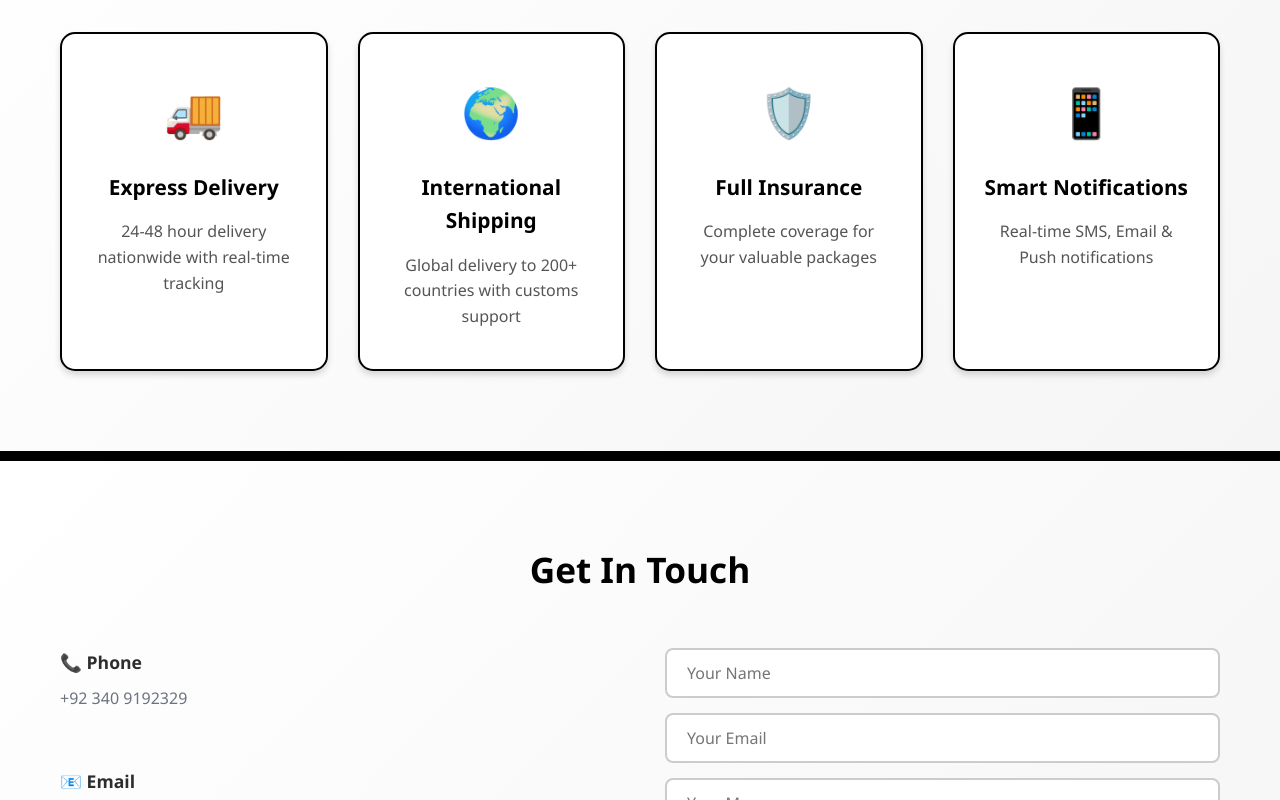
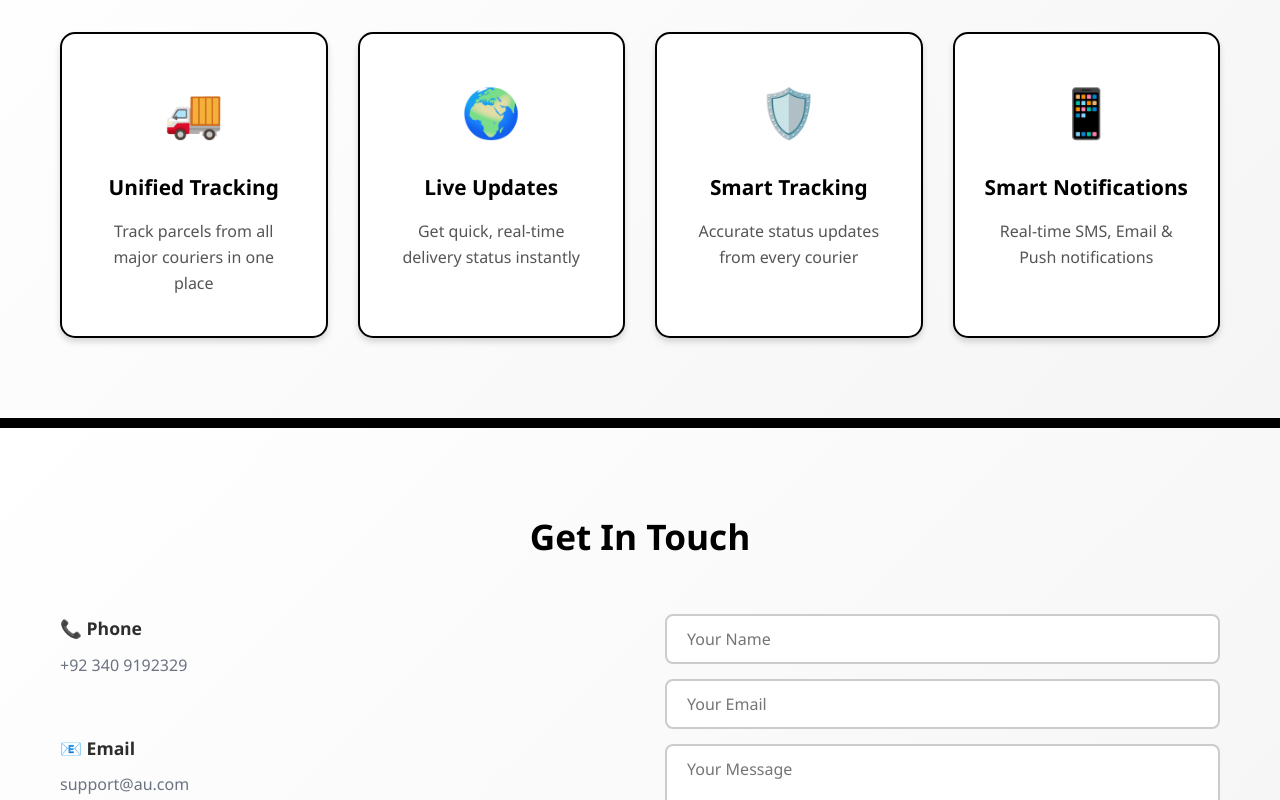
Before and after one commit to wolfie2007/trackpro, a plain HTML site: page index.html in a window 1280 px wide. Shown: the part 994-1794 px from the top of the page. Drawn offline with Linux system fonts and the light colour scheme.

Commit message:
Fixed Layout on Home Page

```diff
--- a/index.html
+++ b/index.html
@@ -19,8 +19,6 @@
             </div>
             <ul class="nav-menu">
                 <li><a href="#home" class="nav-link">Home</a></li>
-                <li><a href="#track" class="nav-link">Track Parcel</a></li>
-                <li><a href="#services" class="nav-link">Services</a></li>
                 <li><a href="#contact" class="nav-link">Contact</a></li>
                 <li><a href="login.html" class="nav-link">Login</a></li>
                 <li><a href="signup.html" class="nav-link">Sign Up</a></li>
@@ -186,18 +184,18 @@
             <div class="services-grid">
                 <div class="service-card">
                     <div class="service-icon">🚚</div>
-                    <h3>Express Delivery</h3>
-                    <p>24-48 hour delivery nationwide with real-time tracking</p>
+                    <h3>Unified Tracking</h3>
+                    <p>Track parcels from all major couriers in one place</p>
                 </div>
                 <div class="service-card">
                     <div class="service-icon">🌍</div>
-                    <h3>International Shipping</h3>
-                    <p>Global delivery to 200+ countries with customs support</p>
+                    <h3>Live Updates</h3>
+                    <p>Get quick, real-time delivery status instantly</p>
                 </div>
                 <div class="service-card">
                     <div class="service-icon">🛡️</div>
-                    <h3>Full Insurance</h3>
-                    <p>Complete coverage for your valuable packages</p>
+                    <h3>Smart Tracking</h3>
+                    <p>Accurate status updates from every courier</p>
                 </div>
                 <div class="service-card">
                     <div class="service-icon">📱</div>
```
